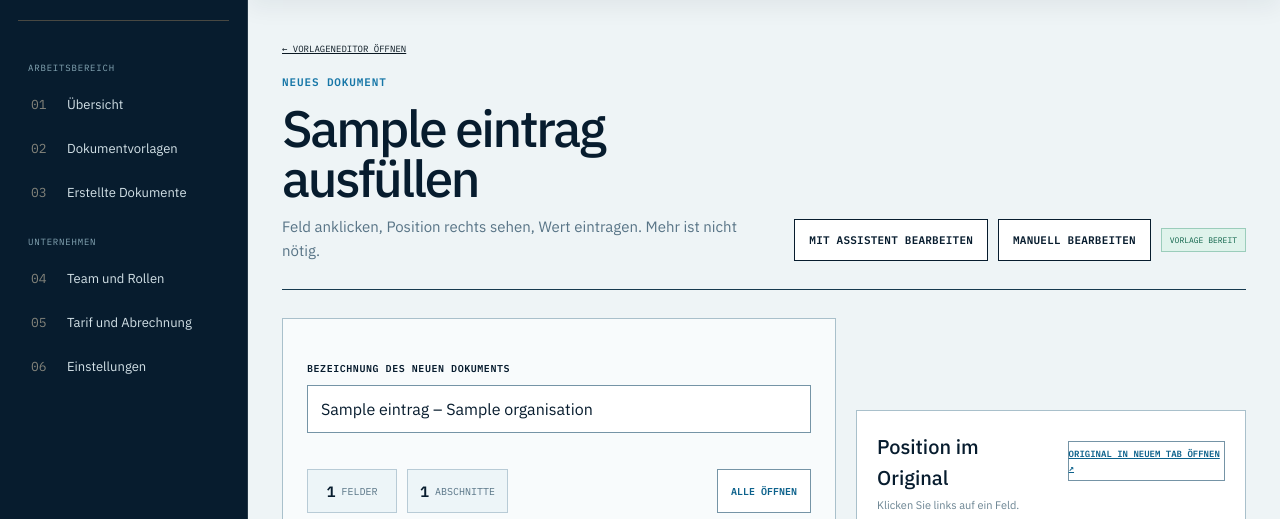
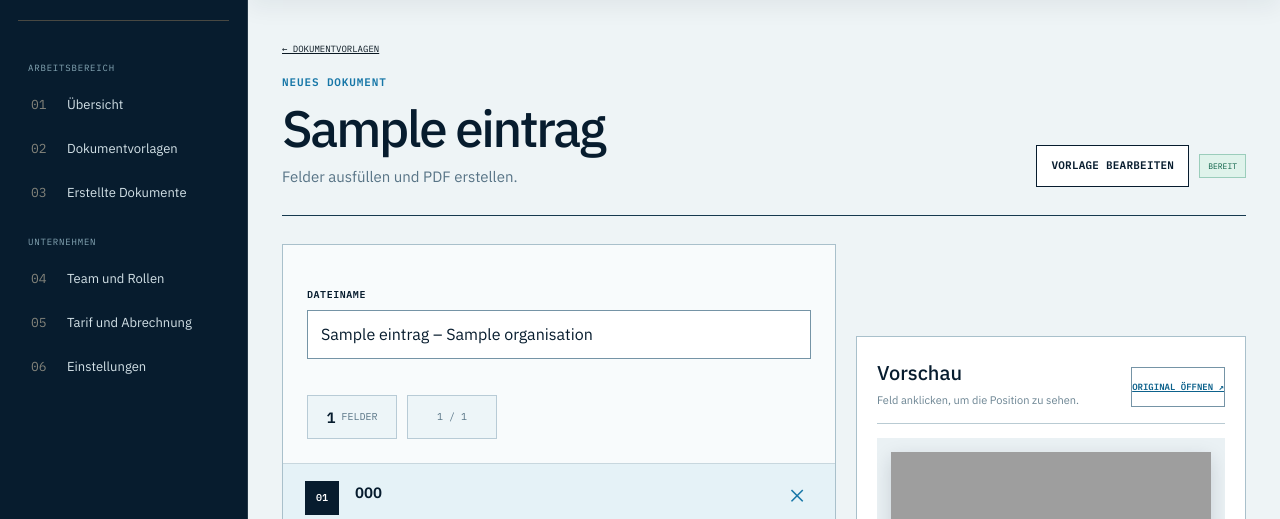
Before and after one commit to hsdarestani/A-SmartDocs, a FastAPI app: template app/templates/vorlage_verwenden.html in a window 1280 px wide. Shown: the part 72-591 px from the top of the page. Run offline with FastAPI, Linux system fonts and the light colour scheme; the template is opened without the code that fills it: most values are stand-ins (such as "Sample title", 1, 10 or a date in 2020); parts of the project's set-up code (start-up, migrations or seed data) failed here and were passed over; grey boxes are pictures that could not be loaded.

Commit message:
Dokumenterstellung als einfachen Schrittfluss gestalten

```diff
--- a/app/templates/vorlage_verwenden.html
+++ b/app/templates/vorlage_verwenden.html
@@ -4,43 +4,27 @@
 {% macro feld_eingabe(feld) -%}
   {% set pos = feld.position or {} %}
   <div class="dynamisches-feld {% if feld.typ in ['mehrzeilig','tabelle','bilderliste'] %}volle-breite{% endif %}" data-feld-schluessel="{{ feld.schluessel }}" data-feld-label="{{ feld.bezeichnung }}" data-seite="{{ feld.seite or 1 }}" data-x="{{ pos.x or 0 }}" data-y="{{ pos.y or 0 }}" data-breite="{{ pos.breite or 0.25 }}" data-hoehe="{{ pos.hoehe or 0.04 }}">
-    <label class="feldkopf" for="feld-{{ feld.schluessel }}"><span>{{ feld.bezeichnung }} {% if feld.pflichtfeld %}<b>*</b>{% endif %}</span>{% if feld.anzeige_hinweis %}<small>{{ feld.anzeige_hinweis }}</small>{% endif %}</label>
+    <label class="feldkopf" for="feld-{{ feld.schluessel }}"><span>{{ feld.bezeichnung }} {% if feld.pflichtfeld %}<b>*</b>{% endif %}</span></label>
     {% if feld.typ == 'mehrzeilig' or feld.typ == 'tabelle' %}<textarea id="feld-{{ feld.schluessel }}" name="{{ feld.schluessel }}" rows="4" placeholder="{{ feld.beispiel or '' }}" {% if feld.pflichtfeld %}required{% endif %}></textarea>
     {% elif feld.typ == 'datum' %}<input id="feld-{{ feld.schluessel }}" type="date" name="{{ feld.schluessel }}" {% if feld.pflichtfeld %}required{% endif %}>
     {% elif feld.typ == 'zahl' %}<input id="feld-{{ feld.schluessel }}" type="number" name="{{ feld.schluessel }}" placeholder="{{ feld.beispiel or '' }}" {% if feld.pflichtfeld %}required{% endif %}>
     {% elif feld.typ == 'betrag' %}<div class="betragfeld"><input id="feld-{{ feld.schluessel }}" type="number" step="0.01" name="{{ feld.schluessel }}" placeholder="0,00" {% if feld.pflichtfeld %}required{% endif %}><span>€</span></div>
     {% elif feld.typ == 'auswahl' and feld.optionen %}<div class="auswahloptionen" id="feld-{{ feld.schluessel }}" role="radiogroup" aria-label="{{ feld.bezeichnung }}">{% for option in feld.optionen %}<label class="auswahlchip"><input type="radio" name="{{ feld.schluessel }}" value="{{ option }}" {% if feld.pflichtfeld and loop.first %}required{% endif %}><span>{{ option }}</span></label>{% endfor %}</div>
-    {% elif feld.typ == 'kontrollfeld' %}<label class="kontrollkarte" id="feld-{{ feld.schluessel }}"><input type="checkbox" name="{{ feld.schluessel }}" value="ja" {% if feld.pflichtfeld %}required{% endif %}><span><b>Markierung setzen</b><small>Das Kästchen wird an der Originalposition ausgefüllt.</small></span></label>
-    {% elif feld.typ in ['unterschrift','bild','bilderliste'] %}<label class="datei-upload-klein" id="feld-{{ feld.schluessel }}"><input type="file" name="{{ feld.schluessel }}" accept="image/*" {% if feld.pflichtfeld %}required{% endif %}><span>Bilddatei auswählen</span></label>
+    {% elif feld.typ == 'kontrollfeld' %}<label class="kontrollkarte" id="feld-{{ feld.schluessel }}"><input type="checkbox" name="{{ feld.schluessel }}" value="ja" {% if feld.pflichtfeld %}required{% endif %}><span><b>Ja</b></span></label>
+    {% elif feld.typ in ['unterschrift','bild','bilderliste'] %}<label class="datei-upload-klein" id="feld-{{ feld.schluessel }}"><input type="file" name="{{ feld.schluessel }}" accept="image/*" {% if feld.pflichtfeld %}required{% endif %}><span>Bild auswählen</span></label>
     {% else %}<input id="feld-{{ feld.schluessel }}" type="text" name="{{ feld.schluessel }}" placeholder="{{ feld.beispiel or '' }}" {% if feld.pflichtfeld %}required{% endif %}>{% endif %}
-    <small class="feld-position-hinweis">⌖ Die Position wird rechts im Original hervorgehoben.</small>
   </div>
 {%- endmacro %}
-
-<section class="ausfuellseite">
-  <div class="seitenkopf ausfuell-kopf">
-    <div>
-      <a href="/vorlagen/{{ eintrag.id }}?modus=chat" class="zuruecklink">← Vorlageneditor öffnen</a>
-      <span class="uebertitel">Neues Dokument</span>
-      <h1>{{ eintrag.name }} ausfüllen</h1>
-      <p>Feld anklicken, Position rechts sehen, Wert eintragen. Mehr ist nicht nötig.</p>
-    </div>
-    <div class="ausfuell-kopfaktionen">
-      <a href="/vorlagen/{{ eintrag.id }}?modus=chat" class="schaltflaeche sekundaer klein">Mit Assistent bearbeiten</a>
-      <a href="/vorlagen/{{ eintrag.id }}?modus=manuell" class="schaltflaeche sekundaer klein">Manuell bearbeiten</a>
-      <span class="zustandsmarke bereit">Vorlage bereit</span>
-      {% if darf_loeschen %}<form action="/vorlagen/{{ eintrag.id }}/loeschen" method="post" onsubmit="return confirm('Vorlage und alle daraus erstellten Dokumente dauerhaft löschen?')"><button class="schaltflaeche gefahr klein" type="submit">Vorlage löschen</button></form>{% endif %}
-    </div>
-  </div>
-
+<section class="ausfuellseite ausfuellseite-einfach">
+  <div class="seitenkopf ausfuell-kopf ausfuell-kopf-einfach"><div><a href="/vorlagen" class="zuruecklink">← Dokumentvorlagen</a><span class="uebertitel">Neues Dokument</span><h1>{{ eintrag.name }}</h1><p>Felder ausfüllen und PDF erstellen.</p></div><div class="ausfuell-kopfaktionen"><a href="/vorlagen/{{ eintrag.id }}?modus=chat" class="schaltflaeche sekundaer klein">Vorlage bearbeiten</a><span class="zustandsmarke bereit">Bereit</span></div></div>
   <form action="/vorlagen/{{ eintrag.id }}/verwenden" method="post" enctype="multipart/form-data" class="ausfuell-gitter live-ausfuell-gitter">
     <section class="inhaltskarte ausfuellformular">
-      <div class="formular-start"><label class="eingabefeld"><span>Bezeichnung des neuen Dokuments</span><input name="dokumenttitel" value="{{ eintrag.name }} – {{ organisation.name }}" required></label><div class="formular-uebersicht"><span><b>{{ formular_felder|length }}</b> Felder</span><span><b>{{ formular_abschnitte|length }}</b> Abschnitte</span><button type="button" id="formularAlleUmschalten">Alle öffnen</button></div></div>
-      <div class="formular-abschnitte">{% for abschnitt in formular_abschnitte %}<details class="formular-abschnitt" {% if loop.first %}open{% endif %}><summary><span><b>{{ '%02d'|format(loop.index) }}</b><strong>{{ abschnitt.titel }}</strong><small>{{ abschnitt.beschreibung }}</small></span><i>＋</i></summary><div class="dynamische-felder">{% for feld in abschnitt.felder %}{{ feld_eingabe(feld) }}{% endfor %}</div></details>{% else %}<div class="leerzustand"><h2>Keine ausfüllbaren Felder vorhanden.</h2><p>Öffnen Sie den Vorlageneditor und definieren Sie die gewünschten Variablen.</p></div>{% endfor %}</div>
-      <div class="formularabschluss"><span>Nicht benötigte Felder dürfen leer bleiben. Das Dokument wird im Firmenarchiv gespeichert.</span><button class="schaltflaeche primaer gross" type="submit">PDF-Dokument erstellen <span>→</span></button></div>
+      <div class="formular-start"><label class="eingabefeld"><span>Dateiname</span><input name="dokumenttitel" value="{{ eintrag.name }} – {{ organisation.name }}" required></label><div class="formular-uebersicht"><span><b>{{ formular_felder|length }}</b> Felder</span><span id="formularSchrittAnzeige">1 / {{ formular_abschnitte|length }}</span><button type="button" id="formularAlleUmschalten" hidden>Alle öffnen</button></div></div>
+      <div class="formular-abschnitte">{% for abschnitt in formular_abschnitte %}<details class="formular-abschnitt" {% if loop.first %}open{% endif %}><summary><span><b>{{ '%02d'|format(loop.index) }}</b><strong>{{ abschnitt.titel }}</strong></span><i>＋</i></summary><div class="dynamische-felder">{% for feld in abschnitt.felder %}{{ feld_eingabe(feld) }}{% endfor %}</div></details>{% else %}<div class="leerzustand"><h2>Keine Felder vorhanden.</h2><p>Öffnen Sie die Vorlage und markieren Sie die gewünschten Bereiche.</p></div>{% endfor %}</div>
+      <div class="formular-schritte" id="formularSchritte"><button type="button" id="formularZurueck" class="schaltflaeche sekundaer">← Zurück</button><button type="button" id="formularWeiter" class="schaltflaeche primaer">Weiter →</button></div>
+      <div class="formularabschluss"><span>Leere Felder bleiben unverändert.</span><button class="schaltflaeche primaer gross" type="submit">PDF erstellen <span>→</span></button></div>
     </section>
-
-    <aside class="inhaltskarte ausfuell-vorschau live-form-preview"><div class="kartenkopf"><div><h2>Position im Original</h2><p id="livePreviewHinweis">Klicken Sie links auf ein Feld.</p></div><a class="vorschau-extern" href="/vorlagen/{{ eintrag.id }}/datei" target="_blank" rel="noopener">Original in neuem Tab öffnen ↗</a></div><div class="live-form-pages" id="liveFormPages">{% for seite in range(1, eintrag.seiten + 1) %}<article class="live-form-page" data-seite="{{ seite }}"><img src="/vorlagen/{{ eintrag.id }}/seiten/{{ seite }}.png" alt="Originalseite {{ seite }}"><div class="live-form-overlay"><div class="live-form-marker"><span>Aktuelles Feld</span><output></output></div></div></article>{% endfor %}</div><div class="vorschauwerte"><span><strong>{{ eintrag.seiten }}</strong><small>Seiten</small></span><span><strong>{{ formular_felder|length }}</strong><small>Felder</small></span><span><strong>Live</strong><small>Position</small></span></div></aside>
+    <aside class="inhaltskarte ausfuell-vorschau live-form-preview"><div class="kartenkopf"><div><h2>Vorschau</h2><p id="livePreviewHinweis">Feld anklicken, um die Position zu sehen.</p></div><a class="vorschau-extern" href="/vorlagen/{{ eintrag.id }}/datei" target="_blank" rel="noopener">Original öffnen ↗</a></div><div class="live-form-pages" id="liveFormPages">{% for seite in range(1, eintrag.seiten + 1) %}<article class="live-form-page" data-seite="{{ seite }}"><img src="/vorlagen/{{ eintrag.id }}/seiten/{{ seite }}.png" alt="Originalseite {{ seite }}"><div class="live-form-overlay"><div class="live-form-marker"><span>Aktuelles Feld</span><output></output></div></div></article>{% endfor %}</div></aside>
   </form>
 </section>
 {% endblock %}
```
